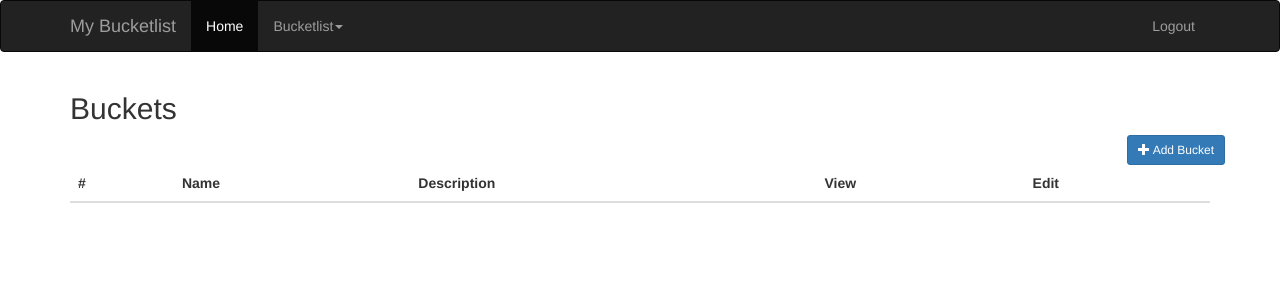
After one commit to vivianchenane/my_bucketlist, a Flask app: page /bucketlist in a window 1280 px wide. The commit adds this page. Shown: the top 300 px of the page. Run offline with Flask 2, Linux system fonts and the light colour scheme; the visitor is signed in with stand-in values (Sample User, id 1); lists and menus that the app fills with data are empty; some libraries are stand-ins or nearby versions.

Commit message:
FIX: Changed routing of html pages

```diff
--- a/app/models.py
+++ b/app/models.py
@@ -1,11 +1,11 @@
 class BucketListItem:
 
-    def __init__(self,id,name,description,category,created_by,date):
+    def __init__(self,id,name,description,category,user,date):
         self.id = id
         self.name = name
         self.description = description
         self.category = category
-        self.createdBy = created_by
+        self.user = user
         self.date = date
 
 
--- a/app/templates/add_category.html
+++ b/app/templates/add_category.html
@@ -2,9 +2,9 @@
 {% block content %}
 
 <div class="container">
-<h2>Add Category</h2>
-<p>Enter category item Below:</p>
-<form method="post" action="save_category">
+<h2>Add Bucket</h2>
+<p>Enter Bucket details Below:</p>
+<form method="post" action="save_bucket">
 
 <div class="row">
 	<div class="col-xs-6 col-sm-6 col-md-6">
--- a/app/templates/base.html
+++ b/app/templates/base.html
@@ -23,9 +23,9 @@
 					  		<li class="dropdown">
 					   		<a href="#" class="dropdown-toggle" data-toggle="dropdown" role="button" aria-haspopup="true" aria-expanded="false">Bucketlist<span class="caret"></span></a>
 					   	<ul class="dropdown-menu">
-					     	<li><a href="/add_item">Add Item</a></li>
-					     	<li><a href="/addcategory">Add Category</a></li>
-					     	<li><a href="/categorylist">Category List</a></li>
+					     	<!-- <li><a href="/add_item">Add Item</a></li>
+					     	<li><a href="/addcategory">Add Category</a></li> -->
+					     	<!-- <li><a href="/categorylist">Category List</a></li> -->
 					     	<li><a href="/dashboard">Bucket List</a></li>
 
 
@@ -35,7 +35,7 @@
 					    </ul>
 					     <ul class="nav navbar-nav navbar-right">
 
-					       <li><a href="#">Profile</a></li>
+					       <!-- <li><a href="#">Profile</a></li> -->
 					       <li><a href="/logout">Logout</a></li>
 					     </ul>
       	    		</div>
--- /dev/null
+++ b/app/templates/bucket_list.html
@@ -0,0 +1,42 @@
+{% extends "base.html" %}
+{% block content %}
+<div class="container">
+<h2>Buckets</h2>
+<!-- <p>Buckets</p> -->
+<div class="row">
+    <a href ='/addbucket' class="btn btn-primary btn-sm pull-right"><i class="glyphicon glyphicon-plus"></i> Add Bucket</a>
+</div>
+    <table class="table">
+        <thead>
+            <tr>
+                <th>#</th>
+                <th>Name</th>
+                <th>Description</th>
+                <th>View</th>
+                <th>Edit</th>
+            </tr>
+        </thead>
+        <tbody>
+         {% for item in category_items %}
+            <tr>
+                <th scope="row">{{ item.id }}</th>
+                <td>{{ item.name }}</td>
+                <td>{{ item.description }}</td>
+                <td>
+
+                    <a href ='/editbucket?id={{item.id}}' class="btn btn-primary btn-sm"><i class="glyphicon glyphicon-pencil"></i> Edit</a>
+                </td>
+
+                <td>
+                    <a href ='/deletebucket?id={{item.id}}' class="btn btn-danger btn-sm"><i class="glyphicon glyphicon-trash"></i> Delete</a>
+                </td>
+
+                <td>
+                    <a href ='/viewitems?id={{item.id}}' class="btn btn-info btn-sm"><i class="glyphicon glyphicon-eye-open"></i> View Items</a>
+                </td>
+            </tr>
+        {% endfor %}
+        </tbody>
+    </table>
+</div>
+{% endblock %}
--- a/app/views.py
+++ b/app/views.py
@@ -2,31 +2,31 @@ from flask import render_template, flash, redirect, session, request, url_for
 from app import app
 from .models import BucketListItem, Category
 from .forms import LoginForm, RegisterForm
+import json
 
 
 
-database_users = {}
+database_users = {'username': 'user', 'password': 'user'}
 
-bucket_list_items = [
-    {
-        'id': '1',
-        'name': 'Travel to coast via SGR',
-        'description': 'Going to Mombasa',
-        'category': 'Travel',
-        'user': 'vivian',
-        'date': '30/07/2017'
-    }
-]
+bucket_list_items = []
 
+    # {
+    #     'id': '1',
+    #     'name': 'Travel to coast via SGR',
+    #     'description': 'Going to Mombasa',
+    #     'category': 'Travel',
+    #     'user': 'vivian',
+    #     'date': '30/07/2017'
+    # }
 
-category_items = [
-    {
-        'id': '1',
-        'name': 'Travel',
-        'description': 'My dream destinations',
-        'user': 'vivian'
-    }
-]
+    # {
+    #     'id': '1',
+    #     'name': 'Travel',
+    #     'description': 'My dream destinations',
+    #     'user': 'vivian'
+    # }
+
+category_items = []
 
 
 
@@ -77,7 +77,7 @@ def login():
 
 @app.route('/dashboard')
 def dashboard():
-    return render_template('dashboard.html', title='Dashboard',bucket_list_itemss=bucket_list_items)
+    return redirect('/bucketlist')
 
 @app.route('/logout')
 def logout():
@@ -86,6 +86,9 @@ def logout():
 
 @app.route('/add_item',methods= ['GET','POST'])
 def add_item():
+
+    id = request.args.get('id')
+    uname = session['username']
     if request.method == 'POST':
         name = request.form.get('name')
         description = request.form.get('description')
@@ -94,34 +97,73 @@ def add_item():
         date = request.form.get('date')
         id = len(bucket_list_items) + 1
 
-        bucket_item = BucketListItem(id,name,description,category,user,date)
+        # bucket_item = BucketListItem(id,name,description,category,user,date)
+        bucket_item = {"id":  id, "name": name,"description": description,"category":category, "user": user,"date": date}
         bucket_list_items.append(bucket_item)
-        return redirect('/dashboard')
 
-    return render_template('add_item.html', title='Add Item')
+        bucket_index_to_view = int(category) - 1
+        print(bucket_index_to_view)
+        bucket_to_view = category_items[bucket_index_to_view]
+        items_to_view = []
+        for item in bucket_list_items:
+            if item['user'] == str(uname) and item['category'] == category:
+                items_to_view.append(item)
+            else:
+                print('Item NoT for Current logged in User or Bucket##')
+
+        return render_template('item_list.html', title='Item List',bucket_list_itemss=items_to_view,bucket=bucket_to_view)
+
+    return render_template('add_item.html', title='Add Item', category=id)
 
 
-@app.route('/addcategory')
+@app.route('/addbucket')
 def addcategory():
-	return render_template('add_category.html', title='Add Category')
+	return render_template('add_category.html', title='Add bucket')
 
 
-@app.route('/save_category', methods=['POST'])
+@app.route('/save_bucket', methods=['POST'])
 def saveCategory():
     name = request.form.get('name')
     description = request.form.get('description')
     user = session['username']
     id = len(category_items) + 1
-    category = Category(id,name,description,user)
+    # category = Category(id,name,description,user)
+
+    category = {"id":  id, "name": name,"description": description, "user": user}
+
     category_items.append(category)
-    return redirect('/categorylist')
+    print('****New Object Added***')
+    print(len(category_items))
+    print(category_items)
+    return redirect('/bucketlist')
 
-    return redirect('/addcategory')
+    return redirect('/addbucket')
 
 
-@app.route('/categorylist')
+@app.route('/bucketlist')
 def categorylist():
-    return render_template('category_list.html', title='Category List',category_items=category_items)
+    uname = session['username']
+    print(uname)
+    user_bucket = []
+    print(len(category_items))
+    for bucket in category_items:
+        print('****Object Details***')
+        print(len(category_items))
+        print(str(bucket))
+        print(str(bucket['user']))
+        print(str(bucket['id']))
+        print(str(uname))
+        print('****End Object Details***')
+        # buk = str(bucket)
+        print('****Object Details After Convert***')
+
+        if bucket['user'] == str(uname):
+            user_bucket.append(bucket)
+        else:
+            print('Item NoT for Current logged in User##')
+
+
+    return render_template('bucket_list.html', title='Bucket List',category_items=user_bucket)
 
 @app.route('/delete')
 def delete():
@@ -148,6 +190,7 @@ def edit_item():
 
 @app.route('/update_item', methods=['POST'])
 def update_item():
+    uname = session['username']
     if request.method == 'POST':
         id = request.form.get('id')
         name = request.form.get('name')
@@ -168,4 +211,53 @@ def update_item():
                 item_to_update['category'] = category
                 break
 
-    return redirect('/dashboard')
+        # bucket_item = {"id":  id, "name": name,"description": description,"category":category, "user": user,"date": date}
+        # display items now for the user
+        print('Item Details!')
+        print(len(bucket_list_items))
+        print(bucket_list_items)
+        bucket_index_to_view = int(category) - 1
+        print(bucket_index_to_view)
+        bucket_to_view = category_items[bucket_index_to_view]
+        items_to_view = []
+        for item in bucket_list_items:
+            if item['user'] == str(uname) and item['category'] == category:
+                items_to_view.append(item)
+            else:
+                print('Item NoT for Current logged in User or Bucket##')
+        print(items_to_view)
+        print(len(items_to_view))
+        print('end ')
+        return render_template('item_list.html', title='Item List',bucket_list_itemss=items_to_view,bucket=bucket_to_view)
+
+
+@app.route('/viewitems')
+def view_items():
+    id = request.args.get('id')
+    uname = session['username']
+    print(id)
+    if id == None:
+     return redirect('/dashboard')
+
+    bucket_index_to_view = int(id) - 1
+    print('****List Details***')
+    print(len(bucket_list_items))
+    print(bucket_index_to_view)
+
+    bucket_to_view = category_items[bucket_index_to_view]
+    items_to_view = []
+    for item in bucket_list_items:
+        print('****Object Details***')
+        print(len(bucket_list_items))
+        print(str(item))
+        print(str(item['user']))
+        print(str(item['id']))
+        print(str(uname))
+        print('****End Object Details***')
+
+        if item['user'] == str(uname) and item['category'] == id:
+            items_to_view.append(item)
+        else:
+            print('Item NoT for Current logged in User or Bucket##')
+
+    return render_template('item_list.html', title='Item List',bucket_list_itemss=items_to_view,bucket=bucket_to_view)
```
Also changed, not shown: app/templates/add_item.html (+4 -3 lines), app/templates/edit_item.html (+4 -3 lines), app/templates/item_list.html (added, +41 -0 lines), app/templates/register.html (+4 -3 lines).
